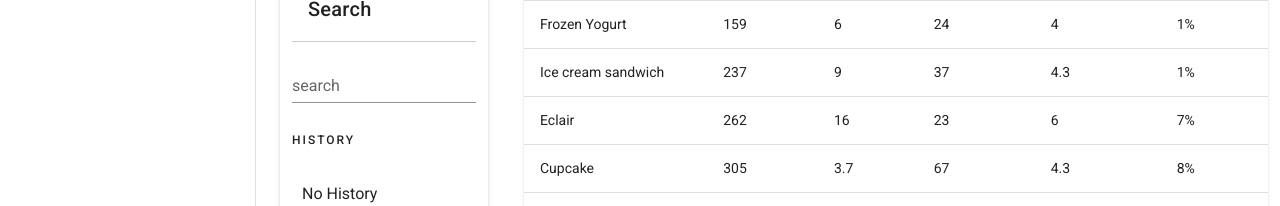
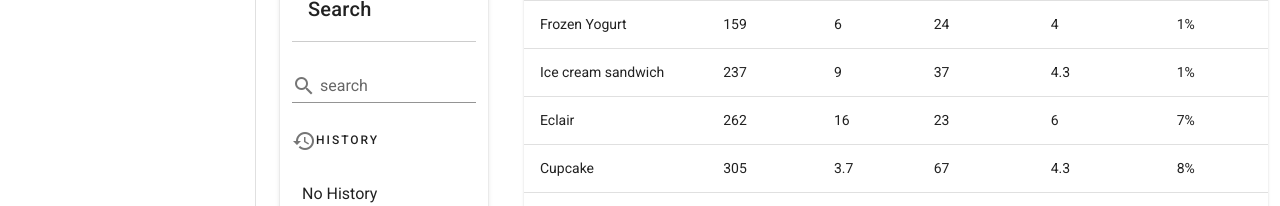
Before and after one commit to iingles/isaac-ingles-3790-final, a Vue app: page / in a window 1280 px wide. Shown: the part 174-380 px from the top of the page. Built offline with nearby package versions, Linux system fonts and the light colour scheme.

Commit message:
added mdi icons to workspace sidebar

```diff
--- a/src/components/workspace/menus/Sidebar.vue
+++ b/src/components/workspace/menus/Sidebar.vue
@@ -6,10 +6,11 @@
                 <v-text-field
                     v-model="searchInput"
                     label="search"
+                    prepend-inner-icon="mdi-magnify"
                 >
                 </v-text-field>
             </v-form>
-            <div class="overline mb-4">History</div>
+            <div class="overline mb-4"><v-icon>mdi-history</v-icon>History</div>
             <div class="sidebar-history">
                 No History
             </div>
```
